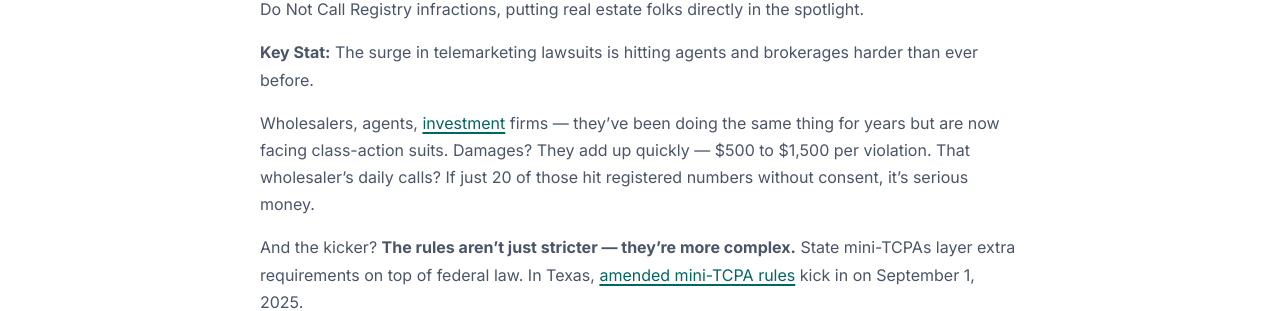
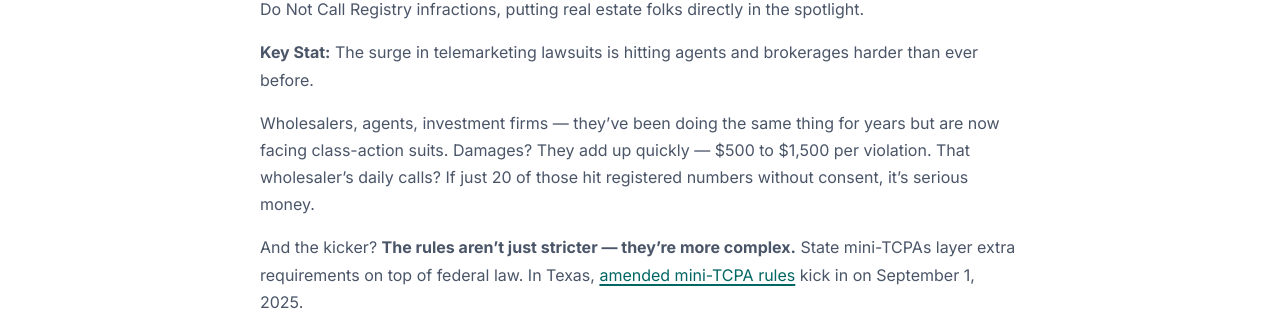
Before and after one commit to amer676/Televista, a Jekyll site: the page built from _posts/2026-06-01-real-estate-tcpa-compliance-2025-rules.md, in a window 1280 px wide and 900 px high, scrolled down 619 px. Shown: the part 147-458 px from the top of the window. Built offline with Jekyll 4.4.1, drawn with Linux system fonts in a browser that asks for light colours; part of the change alters nothing that is shown.

```diff
--- a/_posts/2026-06-01-real-estate-tcpa-compliance-2025-rules.md
+++ b/_posts/2026-06-01-real-estate-tcpa-compliance-2025-rules.md
@@ -11,11 +11,11 @@ author: "Televista Team"
 
 ## The TCPA Enforcement Surge That's Catching [Real Estate Investor](https://televistaleadgeneration.com/blog/2026/02/11/colorado-real-estate-investor-financing-2026/)s Off Guard
 
-Picture this: a wholesaler cranking out 200 calls a day to distressed property owners. Routine, right? Well, not anymore. The [FCC is ramping up its enforcement efforts](https://www.[nar.realtor](https://www.nar.realtor/magazine/real-estate-news/law-and-ethics/more-telemarketing-lawsuits-ensnare-agents-brokerages)/magazine/real-estate-news/law-and-ethics/more-telemarketing-lawsuits-ensnare-agents-brokerages) on TCPA violations and National Do Not Call Registry infractions, putting real estate folks directly in the spotlight.
+Picture this: a wholesaler cranking out 200 calls a day to distressed property owners. Routine, right? Well, not anymore. The [FCC is ramping up its enforcement efforts](https://www.nar.realtor/magazine/real-estate-news/law-and-ethics/more-telemarketing-lawsuits-ensnare-agents-brokerages) on TCPA violations and National Do Not Call Registry infractions, putting real estate folks directly in the spotlight.
 
 > **Key Stat:** The surge in telemarketing lawsuits is hitting agents and brokerages harder than ever before.
 
-Wholesalers, agents, [investment](/pricing.html) firms — they've been doing the same thing for years but are now facing class-action suits. Damages? They add up quickly — $500 to $1,500 per violation. That wholesaler's daily calls? If just 20 of those hit registered numbers without consent, it's serious money.
+Wholesalers, agents, investment firms — they've been doing the same thing for years but are now facing class-action suits. Damages? They add up quickly — $500 to $1,500 per violation. That wholesaler's daily calls? If just 20 of those hit registered numbers without consent, it's serious money.
 
 And the kicker? **The rules aren't just stricter — they're more complex.** State mini-TCPAs layer extra requirements on top of federal law. In Texas, [amended mini-TCPA rules](https://www.eversheds-sutherland.com/en/estonia/insights/amended-texas-mini-tcpa-will-go-into-effect-on-september-1-2025) kick in on September 1, 2025.
 
```
